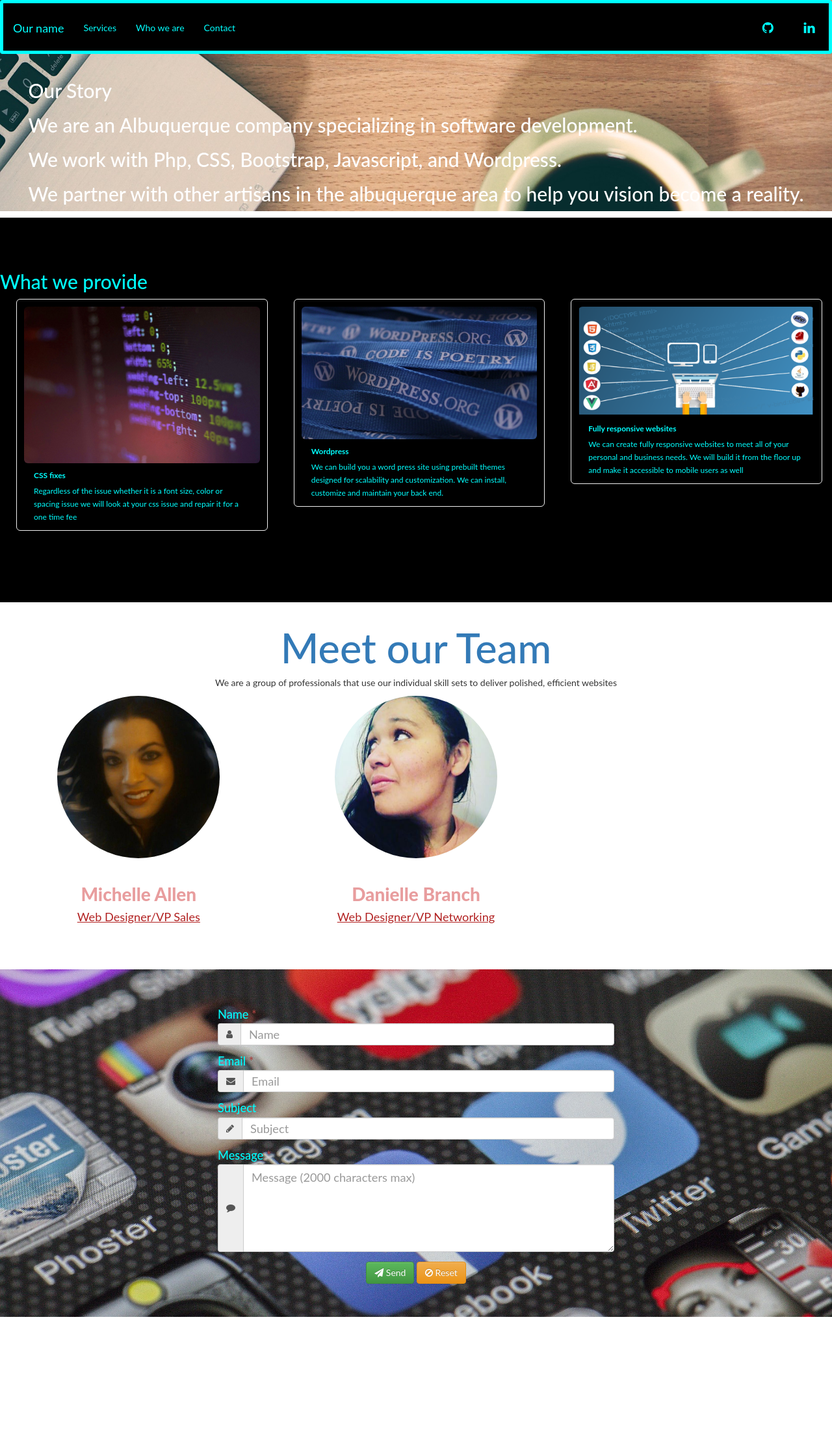
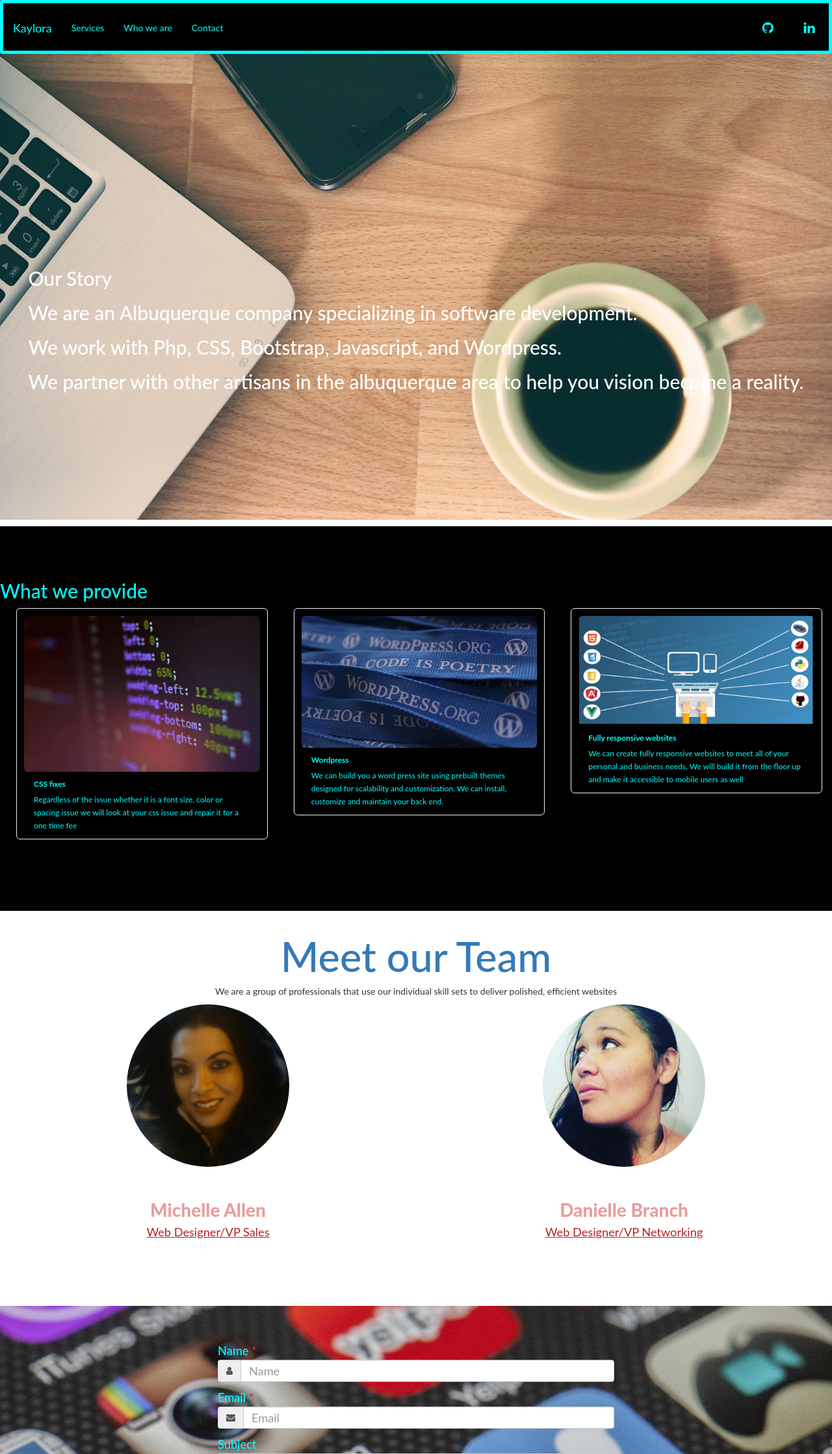
Before and after one commit to dbranch82/danielle-about-me, a PHP site: page / in a window 1280 px wide. Shown: the top 2238 px of the page at 65% size. Before the commit the page ends 2027 px from the top, so only its background shows below. Run offline with PHP 8.4, Linux system fonts and the light colour scheme; some libraries are stand-ins or nearby versions.

Commit message:
made pics more friendly

```diff
--- a/public_html/css/style.css
+++ b/public_html/css/style.css
@@ -20,7 +20,7 @@ footer {
 
 .bgimg-1 {
 	background-image: url("../images/office-1575261_1920.jpg");
-	height: -webkit-fill-available;
+	height: 100vh;
 }
 
 .bgimg-2 {
@@ -489,10 +489,6 @@ small {
 	margin: 0 auto;
 }
 
-/*.buttons {*/
-/*padding-left: 34%;*/
-/*padding-bottom: 8%;*/
-/*}*/
 
 @media only screen and (max-width: 768px) {
 	.social-network,
--- a/public_html/index.php
+++ b/public_html/index.php
@@ -55,7 +55,7 @@
 		<div class="bgimg-1">
 			<nav class="navbar navbar-inverse">
 				<div class="navbar-header">
-					<a class="navbar-brand" href="">Our name</a>
+					<a class="navbar-brand" href="">Kaylora</a>
 				</div>
 				<ul class="nav navbar-nav">
 					<li><a href="#services">Services</a></li>
@@ -157,7 +157,7 @@
 				<div class="row">
 
 
-					<div class="col-md-4">
+					<div class="col-md-6">
 						<img src="images/michelle.jpg"
 							  class="img-quadrata center-block">
 						<h3 class="text-center">Michelle Allen
@@ -165,7 +165,7 @@
 							<small> Web Designer/VP Sales</small>
 						</h3>
 					</div>
-					<div class="col-md-4">
+					<div class="col-md-6">
 						<img src="images/betterface.jpg"
 							  class="center-block img-quadrata">
 						<h3 class="text-center">Danielle Branch
```
